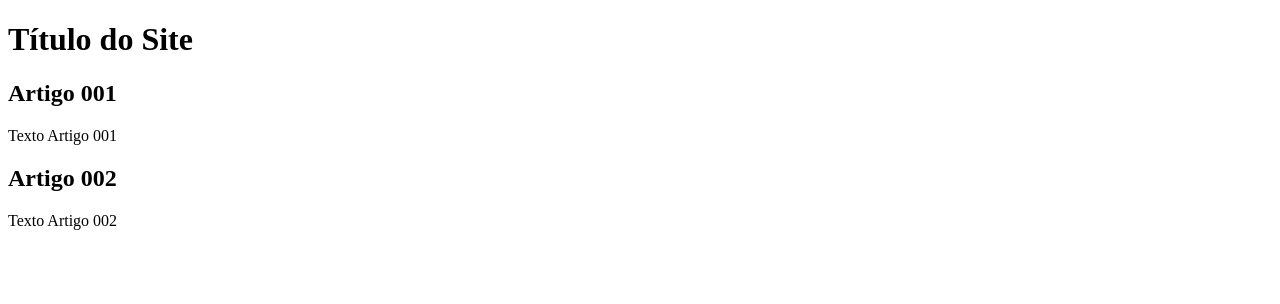
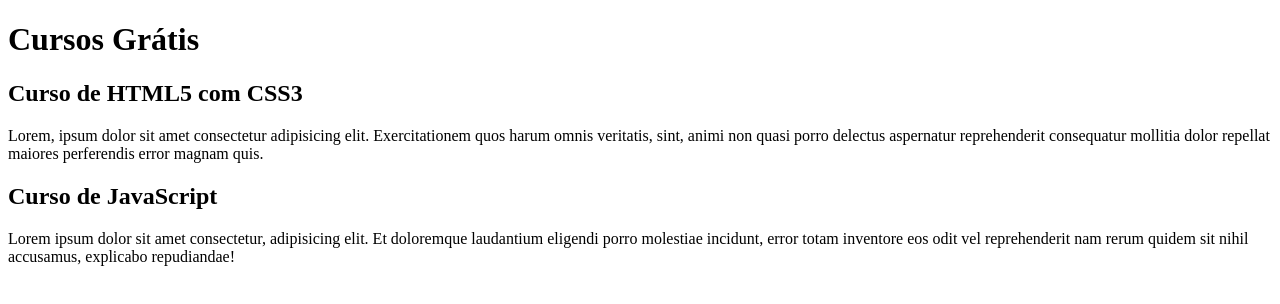
Before and after one commit to thuliofilho/projeto-site, a plain HTML site: page index.html in a window 1280 px wide. Drawn offline with Linux system fonts and the light colour scheme.

Commit message:
comecei a escrever o conteúdo

```diff
--- a/index.html
+++ b/index.html
@@ -9,15 +9,15 @@
 <body>
     <main>
         <header>
-            <h1>Título do Site</h1>
+            <h1>Cursos Grátis</h1>
         </header>
         <article>
-            <h2>Artigo 001</h2>
-            <p>Texto Artigo 001</p>
+            <h2>Curso de HTML5 com CSS3</h2>
+            <p>Lorem, ipsum dolor sit amet consectetur adipisicing elit. Exercitationem quos harum omnis veritatis, sint, animi non quasi porro delectus aspernatur reprehenderit consequatur mollitia dolor repellat maiores perferendis error magnam quis.</p>
         </article>
         <article>
-            <h2>Artigo 002</h2>
-            <p>Texto Artigo 002</p>
+            <h2>Curso de JavaScript</h2>
+            <p>Lorem ipsum dolor sit amet consectetur, adipisicing elit. Et doloremque laudantium eligendi porro molestiae incidunt, error totam inventore eos odit vel reprehenderit nam rerum quidem sit nihil accusamus, explicabo repudiandae!</p>
         </article>
     </main>
 </body>
```
